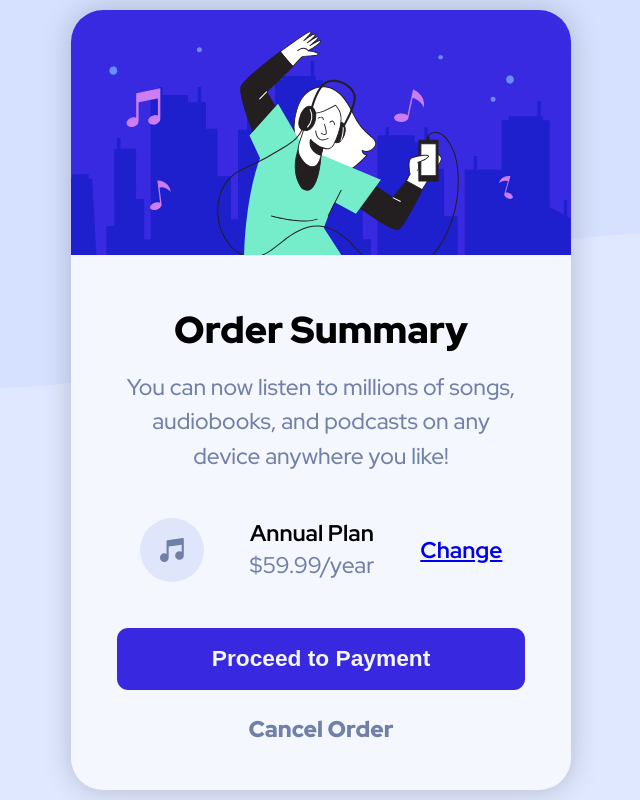
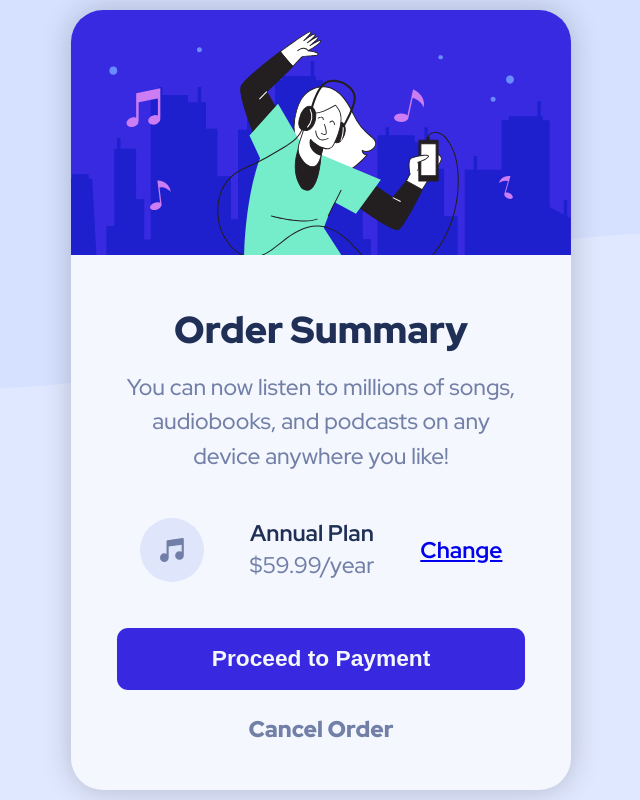
Before and after one commit to sussananukem/Frontend-Mentor, a plain HTML site: page Challenge 05/index.html in a window 1280 px wide. Shown: the whole page, without its empty margins (319-959 px from the left). Drawn offline with Linux system fonts and the light colour scheme.

Commit message:
Challenge 05

```diff
--- a/Challenge 05/scss/main.scss
+++ b/Challenge 05/scss/main.scss
@@ -90,6 +90,7 @@ body {
         }
 
         .info_title {
+            color: var(--clr-dark-blue);
             font-size: clamp(1.50rem, calc(1.15rem + 1.50vw), 2.50rem);
             font-weight: 900;
             margin-bottom: 1rem;
@@ -109,6 +110,10 @@ body {
                 .plan_price {
                     color: var(--clr-medium-blue);
                 }
+
+                .plan_title {
+                    color: var(--clr-dark-blue);
+                }
             }
 
             .price_icon {
```
Also changed, not shown: Challenge 05/css/main.css, 1 other file.
